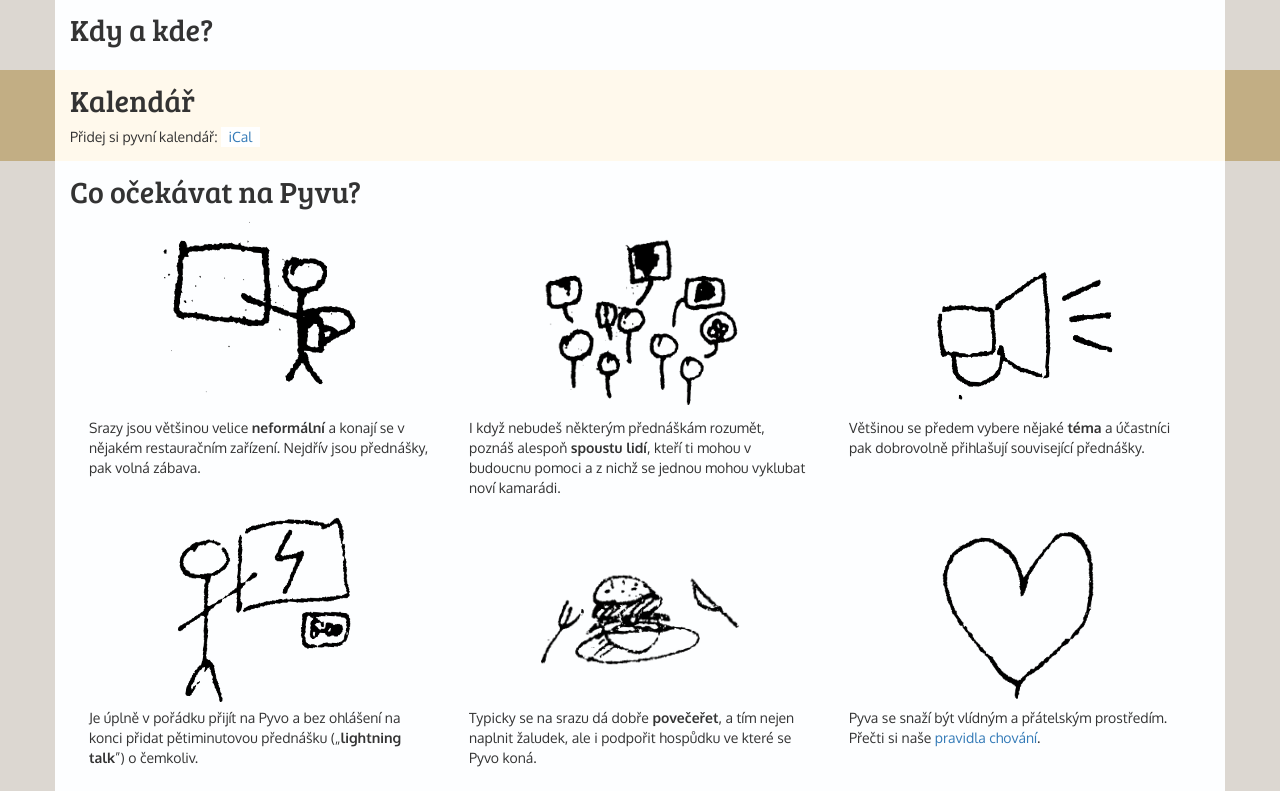
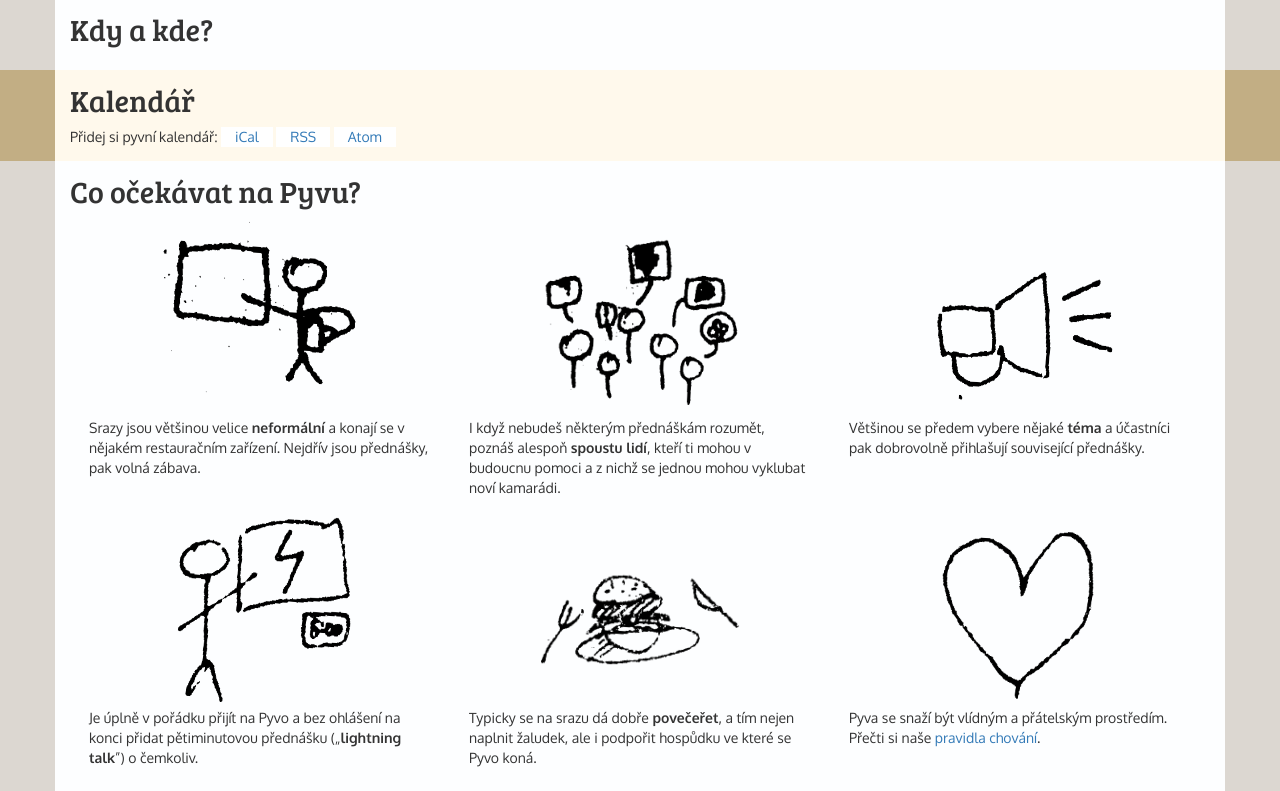
Before and after one commit to pyvec/pyvo.cz, a Python web app: template pyvocz/templates/index.html in a window 1280 px wide. Shown: the part 627-1418 px from the top of the page. Run offline with Jinja, Linux system fonts and the light colour scheme; the template is opened without the code that fills it, so the values that code supplies are empty.

Commit message:
Add RSS & Atom calendar exports

```diff
--- a/pyvocz/static/style.css
+++ b/pyvocz/static/style.css
@@ -226,7 +226,7 @@ div.map .map-city.future a { color: black; }
 .calendar table {
     margin-left: auto;
     margin-right: auto;
-    margin-bottom: 1em;
+    margin-bottom: 2em;
 }
 
 .calendar table caption {
@@ -267,10 +267,18 @@ div.map .map-city.future a { color: black; }
     top: 2px;
 }
 
-.export-link a {
+.export-links ul,
+.export-links li {
+    display: inline;
+    list-style-type: none;
+    padding: 0;
+}
+
+.export-links a {
     display: inline-block;
     background-color: white;
-    padding: 0 1ex;
+    padding: 0 1em;
+    margin-right: 0 1em;
 }
 
 /******************** Video gallery ********************/
--- a/pyvocz/templates/fragments/event.html
+++ b/pyvocz/templates/fragments/event.html
@@ -1,3 +1,4 @@
+<div id="{{event.date}}">
     <time datetime="{{event.date}}">{{event.date.day}}. {{event.date.month}}. {{event.date.year}}</time>:
     <em>{{event.title}}</em>
 
@@ -23,3 +24,4 @@
             {% endfor %}
         </ul>
     {% endif %}
+</div>
--- a/pyvocz/templates/index.html
+++ b/pyvocz/templates/index.html
@@ -88,7 +88,14 @@
             {% include "fragments/calendar.html" %}
         </div>
     {% endfor %}
-    <div class="export-link">Přidej si pyvní kalendář: <a href="{{ url_for('api_ics') }}">iCal</a></div>
+    <div class="export-links">
+        Přidej si pyvní kalendář:
+        <ul>
+            <li><a href="{{ url_for('api_ics') }}">iCal</a></li>
+            <li><a href="{{ url_for('api_rss') }}">RSS</a></li>
+            <li><a href="{{ url_for('api_atom') }}">Atom</a></li>
+        </ul>
+    </div>
 </div>
 </div>
 
--- a/setup.py
+++ b/setup.py
@@ -41,6 +41,7 @@ setup_args = dict(
         'docopt >= 0.6, < 1.0',
         'czech-holidays',
         'ics >= 0.3.1, < 1.0',
+        'feedgen >= 0.3.1, < 1.0',
     ],
 
     tests_require=['pytest'],
```
Also changed, not shown: pyvocz/app.py (+39 -1 lines). Lines whose indentation alone changed are shown as unchanged.
